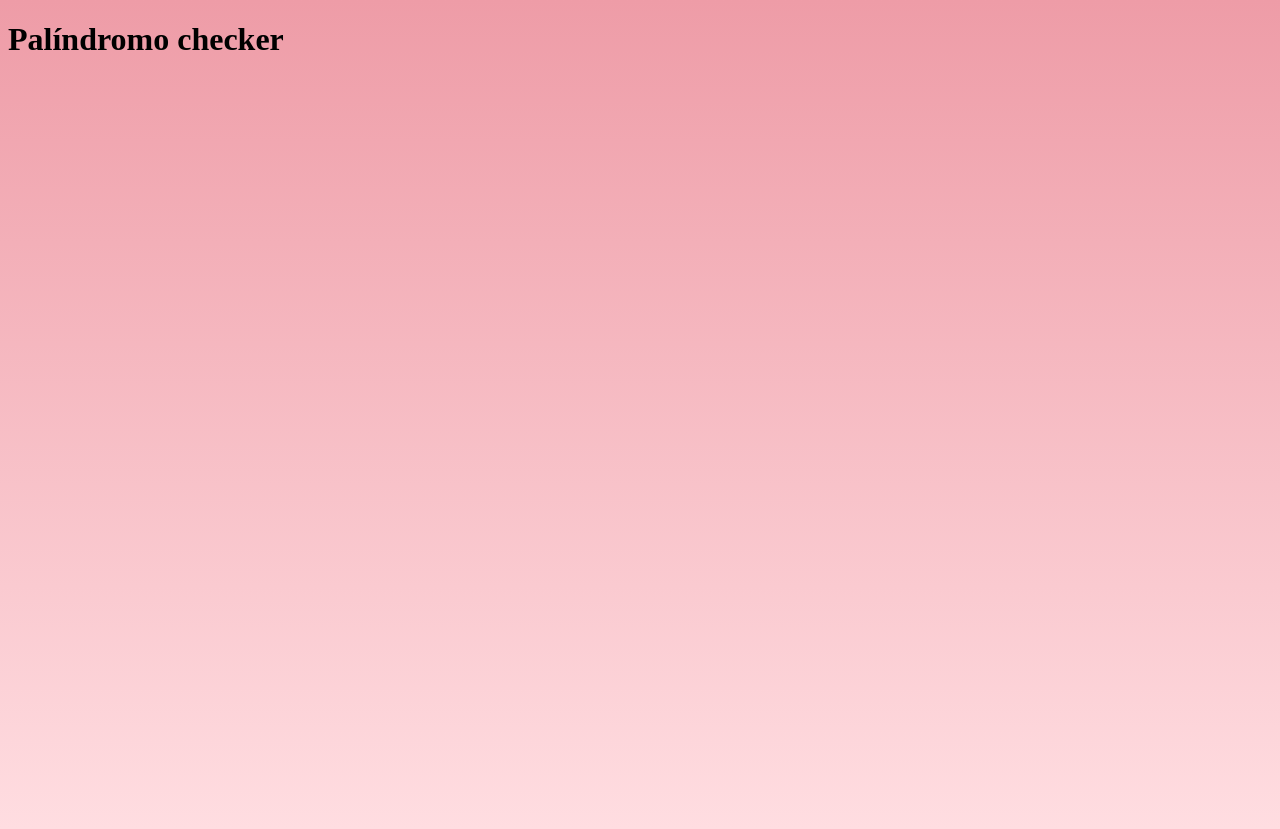
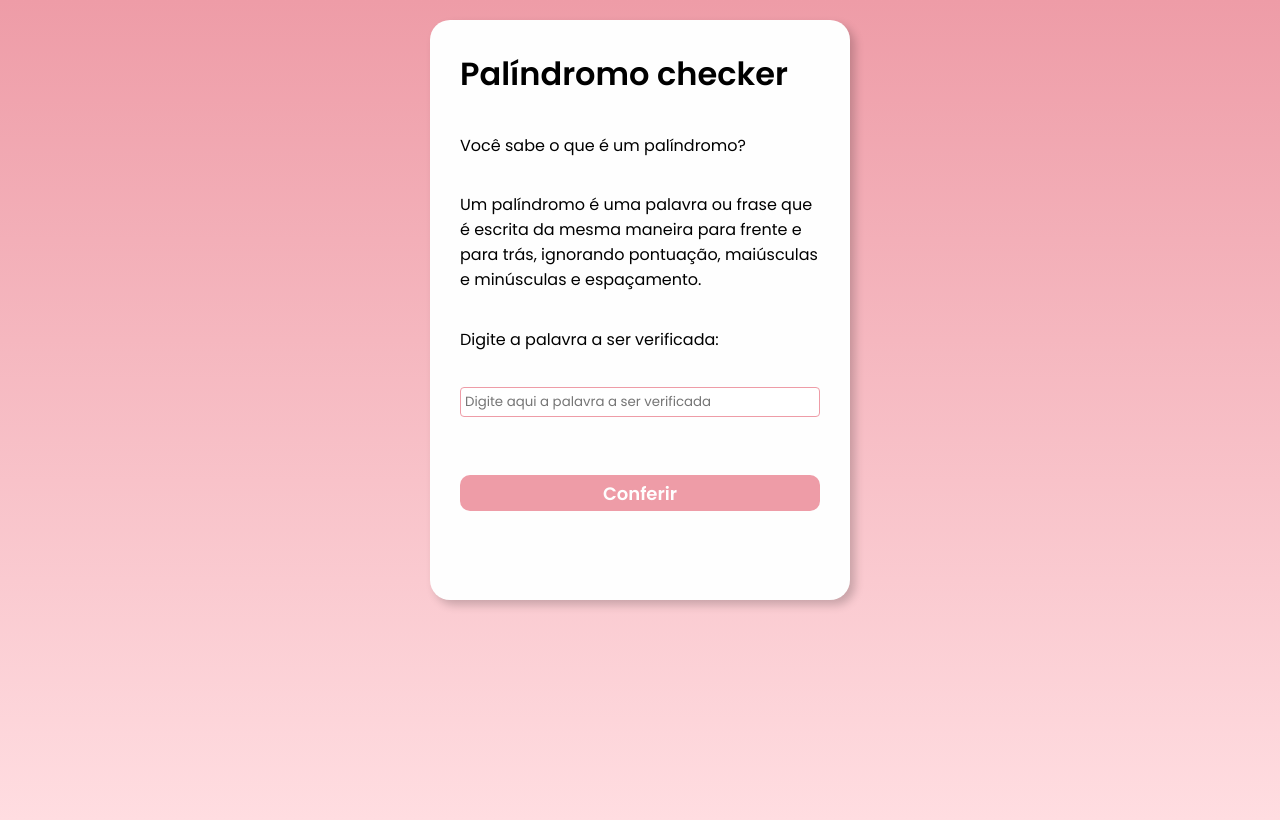
Before and after one commit to leilaguimaraes/palindromechecker, a plain HTML site: page index.html in a window 1280 px wide. Drawn offline with Linux system fonts and the light colour scheme.

Commit message:
fazendo o js

```diff
--- a/index.html
+++ b/index.html
@@ -4,12 +4,22 @@
   <meta charset="UTF-8">
   <meta http-equiv="X-UA-Compatible" content="IE=edge">
   <meta name="viewport" content="width=device-width, initial-scale=1.0">
+  <link rel="preconnect" href="https://fonts.googleapis.com">
+  <link rel="preconnect" href="https://fonts.gstatic.com" crossorigin>
+  <link href="https://fonts.googleapis.com/css2?family=Poppins:wght@400;500;600&display=swap" rel="stylesheet">
   <link rel="stylesheet" href="style.css">
   <title>Palíndromo</title>
 </head>
 <body>
-  <div>
+  <div id="cardbranco">
     <h1>Palíndromo checker</h1>
+    <p>Você sabe o que é um palíndromo?</p>
+    <p>Um palíndromo é uma palavra ou frase que é escrita da mesma maneira para frente e para trás, ignorando pontuação, maiúsculas e minúsculas e espaçamento.</p>
+    <label for="palavraidentificada">Digite a palavra a ser verificada:</label>
+    <input type="text" id="palavraidentificada" class="palavraidentificada" placeholder="Digite aqui a palavra a ser verificada">
+    <button type="submit" onclick="palindrome()">Conferir</button>
+    <p class="div__ resultado"> </p>
   </div>
+  <script src="./script.js"></script>
 </body>
 </html>
--- /dev/null
+++ b/script.js
@@ -0,0 +1,28 @@
+function palindrome(){
+  var num = document.querySelector('.palavraidentificada').value.toLowerCase();
+  var alpha = num
+  .split('')
+  .reverse()
+  .join('');
+
+    if (num === alpha){
+      alert("É um palindromo")
+    } else{
+      alert("Não é um palindromo")
+    }
+  }
+
+
+
+
+
+/*function palindrome(){
+  var str = document.querySelector('.palavraidentificada').value.toLowerCase();
+  var num = str.match(/[a-z0-9]/g);
+  if(num.join('') === num.reverse().join('')){
+    document.querySelector(".div__resultado").innerHTML= `É um palíndromo`
+  } else{
+    document.querySelector(".div__resultado").innerHTML= `Não um palíndromo`
+  }
+  console.log(num)
+} */
--- a/style.css
+++ b/style.css
@@ -4,7 +4,49 @@
   --black: #0f0c29;
   --beige: #fefefe;
 }
+*{
+  margin: 0;
+  padding: 0;
+  font-family: 'Poppins', sans-serif;
+}
 body{
   background-image: linear-gradient(#ee9ca7, #ffdde1);
   height: 100vh;
 }
+#cardbranco{
+  padding: 30px;
+  background-color: var(--beige);
+  width: 360px;
+  height: 520px;
+  border-radius: 20px;
+  margin: auto;
+  margin-top:20px;
+  box-shadow: 5px 5px 10px rgba(0, 0, 0, 0.2);
+  display: flex;
+  flex-direction: column;
+  justify-content: space-between;
+}
+input{
+  border-radius: 4px;
+  border: 1px solid var(--pink-darker);
+  padding: 4px;
+}
+#cardbranco button{
+  background-color: var(--pink-darker);
+  border: none;
+  margin: 24px 0px;
+  height: 36px;
+  border-radius: 10px;
+  color: var(--beige);
+  font-weight: 700;
+  font-size: 18px;
+  transition: 0.2s;
+}
+#cardbranco button:hover{
+  background-color: #eca9b2;
+  cursor: pointer;
+}
+.div__resultado{
+  width: 30px;
+  height: 30px;
+}
```
